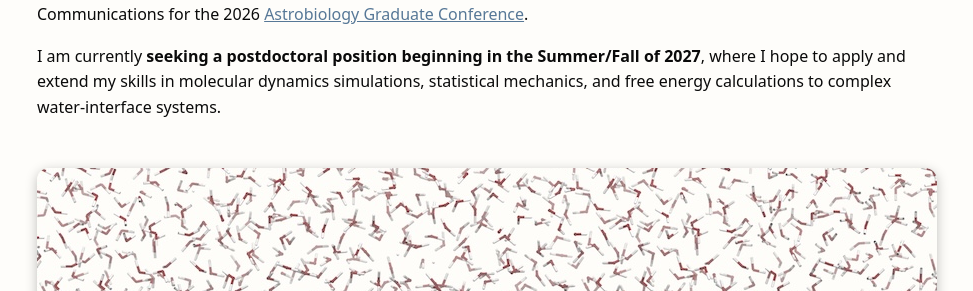
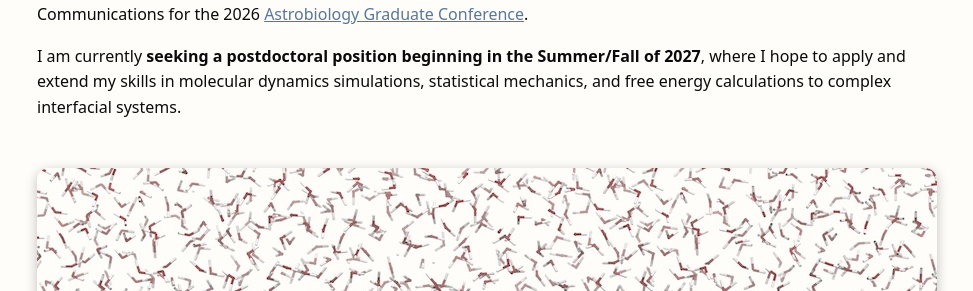
Before and after one commit to oliviaammartin/oliviaammartin.github.io, a Jekyll site: the page built from index.md, in a window 1280 px wide. Shown: the part 709-1000 px from the top of the page, without its empty margins (153-1126 px from the left). Built offline with Jekyll 4.4.1, drawn with Linux system fonts in a browser that asks for light colours.

Commit message:
Refine research description and terminology
Updated the description of research focus and clarified the term 'interfacial systems'.

```diff
--- a/index.md
+++ b/index.md
@@ -16,7 +16,7 @@ I am a Ph.D. candidate in the Department of Chemistry and Chemical Biology at Ru
 
 Beyond my dissertation research, I am committed to **research mentoring and science communication within the Rutgers community and beyond**. During my Ph.D., I have organized multiple conferences and seminars, including serving as the <a href="https://www.grc.org/chemistry-and-physics-of-liquids-grs-conference/2027/" target="_blank" rel="noopener">Chemistry and Physics of Liquids GRS</a> Co-Chair and as an Organizer and Director of Fundraising and Communications for the 2026 <a href="https://www.abgradcon.org/" target="_blank" rel="noopener">Astrobiology Graduate Conference</a>.
 
-I am currently **seeking a postdoctoral position beginning in the Summer/Fall of 2027**, where I hope to apply and extend my skills in molecular dynamics simulations, statistical mechanics, and free energy calculations to complex water-interface systems.
+I am currently **seeking a postdoctoral position beginning in the Summer/Fall of 2027**, where I hope to apply and extend my skills in molecular dynamics simulations, statistical mechanics, and free energy calculations to complex interfacial systems.
 <!--With this foundation, I aim to **investigate the microscopic characteristics at these interfaces and how they shape the macroscopic behavior of protein-protein and protein-drug interactions**.-->
 
 <div class="home-sim" style="text-align: center;">
```
